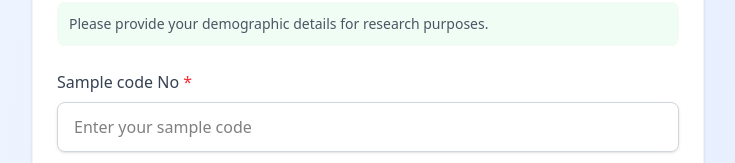
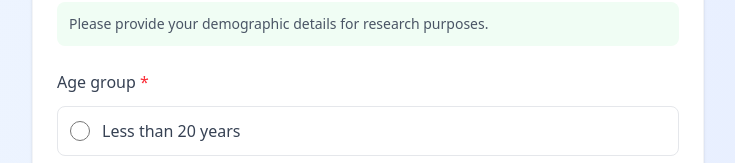
Before and after one commit to alstonmendonca/NurseAppPretestFormWebsite, a React (Vite) app: page / in a window 1280 px wide. Shown: the part 577-740 px from the top of the page, without its empty margins (272-1007 px from the left). Built offline with nearby package versions, Linux system fonts and the light colour scheme; no server answers.

Commit message:
Demographics Survey update

```diff
--- a/src/App.jsx
+++ b/src/App.jsx
@@ -119,7 +119,6 @@ function App() {
         .from('demographic_surveys')
         .insert({
           participant_id: participants.participant_number,
-          sample_code: formData.sampleCode,
           age_group: formData.ageGroup,
           gender: formData.gender,
           marital_status: formData.maritalStatus,
--- a/src/components/PretestForm.jsx
+++ b/src/components/PretestForm.jsx
@@ -8,7 +8,6 @@ const PretestForm = ({ onSubmit, isSubmitting }) => {
     understandsVoluntary: false,
 
     // Demographics Survey
-    sampleCode: '',
     ageGroup: '',
     gender: '',
     maritalStatus: '',
@@ -184,23 +183,6 @@ const PretestForm = ({ onSubmit, isSubmitting }) => {
             </p>
 
             <div className="space-y-6">
-              {/* Sample Code */}
-              <div>
-                <label htmlFor="sampleCode" className="block text-sm sm:text-base font-medium text-gray-700 mb-2">
-                  Sample code No <span className="text-red-500">*</span>
-                </label>
-                <input
-                  type="text"
-                  id="sampleCode"
-                  name="sampleCode"
-                  value={formData.sampleCode}
-                  onChange={handleInputChange}
-                  required
-                  placeholder="Enter your sample code"
-                  className="w-full px-4 py-3 border border-gray-300 rounded-lg shadow-sm focus:outline-none focus:ring-2 focus:ring-blue-500 focus:border-transparent text-sm sm:text-base"
-                />
-              </div>
-
               {/* Age Group */}
               <div>
                 <label className="block text-sm sm:text-base font-medium text-gray-700 mb-3">
```
